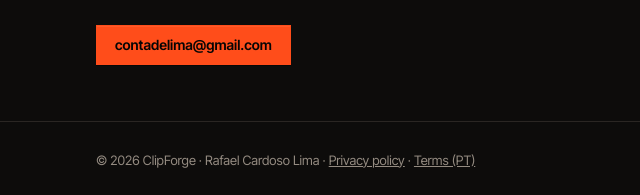
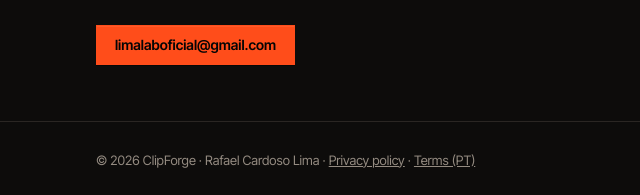
Before and after one commit to Rafz-Lima/clipforge-landing, a plain HTML site: page index.html in a window 1280 px wide. Shown: the part 1919-2114 px from the top of the page, 0-640 px from the left. Drawn offline with nearby package versions, Linux system fonts and the light colour scheme.

Commit message:
fix: e-mail de contato do projeto
Co-Authored-By: Claude Sonnet 5.5 <noreply@anthropic.com>

```diff
--- a/index.html
+++ b/index.html
@@ -261,7 +261,7 @@ html[lang="pt-BR"] [data-en]{display:none!important}
       <span data-pt>O acesso ao beta é liberado manualmente por enquanto. Mande uma mensagem curta contando quais vídeos você cortaria.</span>
     </p>
     <div class="cta">
-      <a class="btn primary" href="mailto:contadelima@gmail.com?subject=ClipForge%20beta">contadelima@gmail.com</a>
+      <a class="btn primary" href="mailto:limalaboficial@gmail.com?subject=ClipForge%20beta">limalaboficial@gmail.com</a>
     </div>
   </div>
 </section>
```
